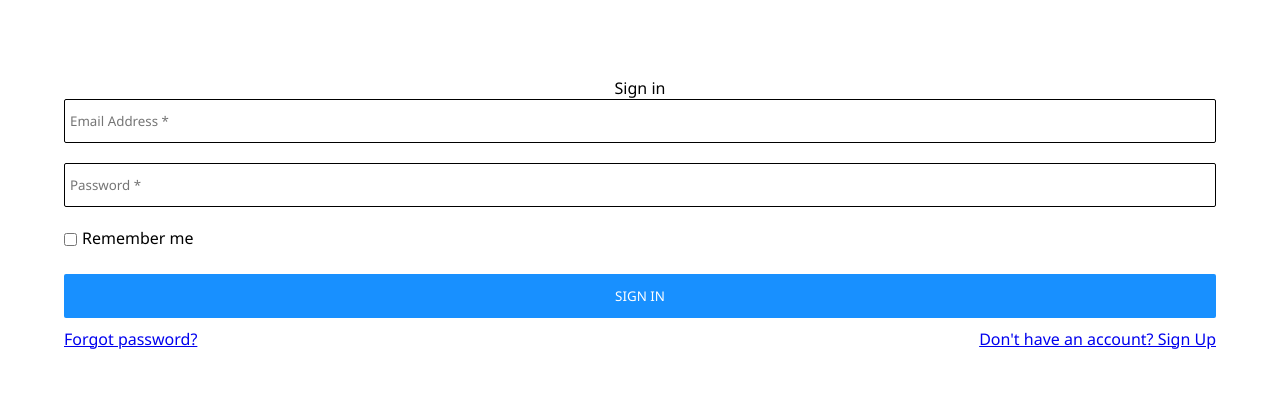
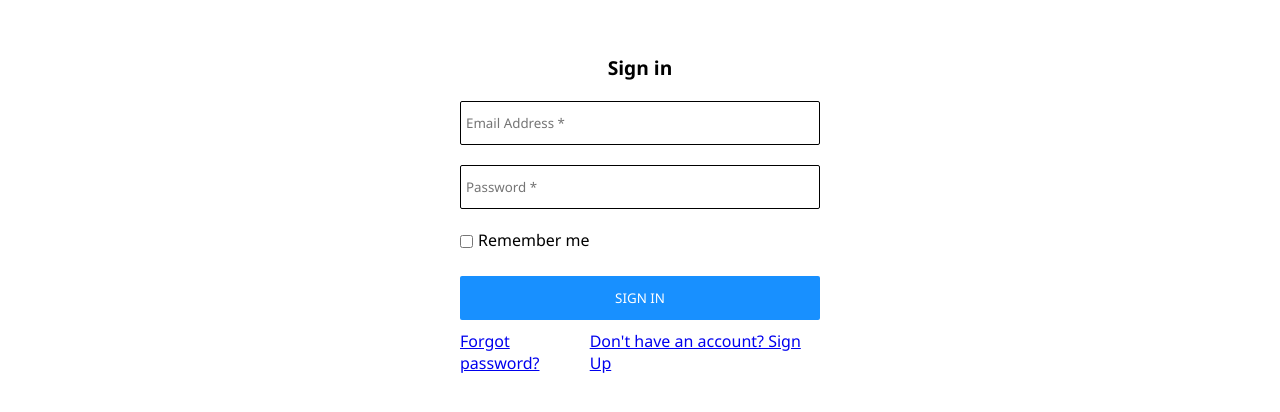
Before and after one commit to shobanov/authentication, a React (Create React App) app in the folder client/: page /auth in a window 1280 px wide. Shown: the part 188-600 px from the top of the page. Built offline with nearby package versions, Linux system fonts and the light colour scheme.

Commit message:
add react-hook-form by forms

```diff
--- a/client/src/pages/auth/Auth.tsx
+++ b/client/src/pages/auth/Auth.tsx
@@ -1,14 +1,32 @@
 import { FC } from 'react'
+import { SubmitHandler, useForm } from 'react-hook-form'
 
 import { Button, Checkbox, Input, Title } from '../../components'
-import { AuthWrapper, LinkRouterDom, Nav } from './styles'
+import { AuthForm, AuthWrapper, LinkRouterDom, Nav } from './styles'
+
+type Inputs = {
+	email: string
+	password: string
+}
 
 export const Auth: FC = () => {
+	const { register, handleSubmit } = useForm<Inputs>()
+	const onSubmit: SubmitHandler<Inputs> = data => console.log(data)
+
 	return (
 		<AuthWrapper>
 			<Title title='Sign in' />
-			<Input type='email' name='email' placeholder='Email Address *' />
-			<Input type='password' name='password' placeholder='Password *' />
+			<AuthForm onSubmit={handleSubmit(onSubmit)}>
+				<Input
+					type='email'
+					placeholder='Email Address *'
+					{...register('email')}
+				/>
+				<Input
+					type='password'
+					placeholder='Password *'
+					{...register('password')}
+				/>
 				<Checkbox label='Remember me' />
 				<Button title='SIGN IN' type='submit' />
 				<Nav>
@@ -17,6 +35,7 @@ export const Auth: FC = () => {
 						Don't have an account? Sign Up
 					</LinkRouterDom>
 				</Nav>
+			</AuthForm>
 		</AuthWrapper>
 	)
 }
--- a/client/src/pages/auth/styles.ts
+++ b/client/src/pages/auth/styles.ts
@@ -5,13 +5,24 @@ export const AuthWrapper = styled.div`
 	display: flex;
 	flex-direction: column;
 	align-items: center;
-	width: 90%;
+	width: 400px;
 	@media (max-width: 480px) {
 		width: 300px;
+	}
+	& > span {
+		margin-bottom: 20px;
+		font-size: larger;
+		font-weight: 600;
 	}
 	& > :nth-child(2) {
 		margin-bottom: 20px;
 	}
+`
+export const AuthForm = styled.form`
+	display: flex;
+	flex-direction: column;
+	align-items: center;
+	width: 90%;
 `
 
 export const Nav = styled.nav`
--- a/client/src/pages/password-recovery/PasswordRecovery.tsx
+++ b/client/src/pages/password-recovery/PasswordRecovery.tsx
@@ -1,14 +1,24 @@
 import { FC } from 'react'
+import { SubmitHandler, useForm } from 'react-hook-form'
 
 import { Button, Input, Title } from '../../components'
 import { PasswordRecoveryForm, PasswordRecoveryWrapper } from './styles'
 
+type Inputs = { email: string }
+
 export const PasswordRecovery: FC = () => {
+	const { register, handleSubmit } = useForm<Inputs>()
+	const onSubmit: SubmitHandler<Inputs> = data => console.log(data)
+
 	return (
 		<PasswordRecoveryWrapper>
 			<Title title='Enter the email address associated with your account. Password reset instructions will be sent via email.' />
-			<PasswordRecoveryForm>
-				<Input type='email' name='email' placeholder='Email address' />
+			<PasswordRecoveryForm onSubmit={handleSubmit(onSubmit)}>
+				<Input
+					type='email'
+					placeholder='Email address'
+					{...register('email')}
+				/>
 				<Button title='Email me the instructions' type='submit' />
 			</PasswordRecoveryForm>
 		</PasswordRecoveryWrapper>
--- a/client/src/pages/registration/Registration.tsx
+++ b/client/src/pages/registration/Registration.tsx
@@ -2,7 +2,13 @@ import { FC } from 'react'
 import { SubmitHandler, useForm } from 'react-hook-form'
 
 import { Button, Checkbox, Input, Title } from '../../components'
-import { RegistrationForm, LinkRouterDom, Nav, NameContainer } from './styles'
+import {
+	RegistrationForm,
+	LinkRouterDom,
+	Nav,
+	NameContainer,
+	RegistrationWrapper,
+} from './styles'
 
 type Inputs = {
 	firstName: string
@@ -12,44 +18,35 @@ type Inputs = {
 }
 
 export const Registration: FC = () => {
-	const {
-		register,
-		handleSubmit,
-		formState: { errors },
-	} = useForm<Inputs>()
+	const { register, handleSubmit } = useForm<Inputs>()
 	const onSubmit: SubmitHandler<Inputs> = data => console.log(data)
 
-	console.log({ ...register('firstName') })
-
 	return (
+		<RegistrationWrapper>
+			<Title title='Sign up' />
 			<RegistrationForm onSubmit={handleSubmit(onSubmit)}>
-			<Title title='Sign up' />
 				<NameContainer>
 					<Input
 						type='text'
 						placeholder='First Name *'
 						{...register('firstName')}
 					/>
-				{errors.firstName && <span>This field is required</span>}
 					<Input
 						type='text'
 						placeholder='Last Name *'
 						{...register('lastName')}
 					/>
-				{errors.lastName && <span>This field is required</span>}
 				</NameContainer>
 				<Input
 					type='email'
 					placeholder='Email Address *'
 					{...register('email')}
 				/>
-			{errors.email && <span>This field is required</span>}
 				<Input
 					type='password'
 					placeholder='Password *'
 					{...register('password')}
 				/>
-			{errors.password && <span>This field is required</span>}
 				<Checkbox label='I want to receive inspiration, marketing promotions and updates via email.' />
 				<Button title='SIGN UP' type='submit' />
 				<Nav>
@@ -58,5 +55,6 @@ export const Registration: FC = () => {
 					</LinkRouterDom>
 				</Nav>
 			</RegistrationForm>
+		</RegistrationWrapper>
 	)
 }
--- a/client/src/pages/registration/styles.ts
+++ b/client/src/pages/registration/styles.ts
@@ -1,14 +1,26 @@
 import { Link } from 'react-router-dom'
 import styled from 'styled-components'
+
+export const RegistrationWrapper = styled.div`
+	display: flex;
+	flex-direction: column;
+	align-items: center;
+	width: 400px;
+	& > span {
+		margin-bottom: 20px;
+		font-size: larger;
+		font-weight: 600;
+	}
+	@media (max-width: 480px) {
+		width: 300px;
+	}
+`
 
 export const RegistrationForm = styled.form`
 	display: flex;
 	flex-direction: column;
 	align-items: center;
 	width: 90%;
-	@media (max-width: 480px) {
-		width: 300px;
-	} ;
 `
 
 export const NameContainer = styled.div`
```
Lines whose indentation alone changed are shown as unchanged.
